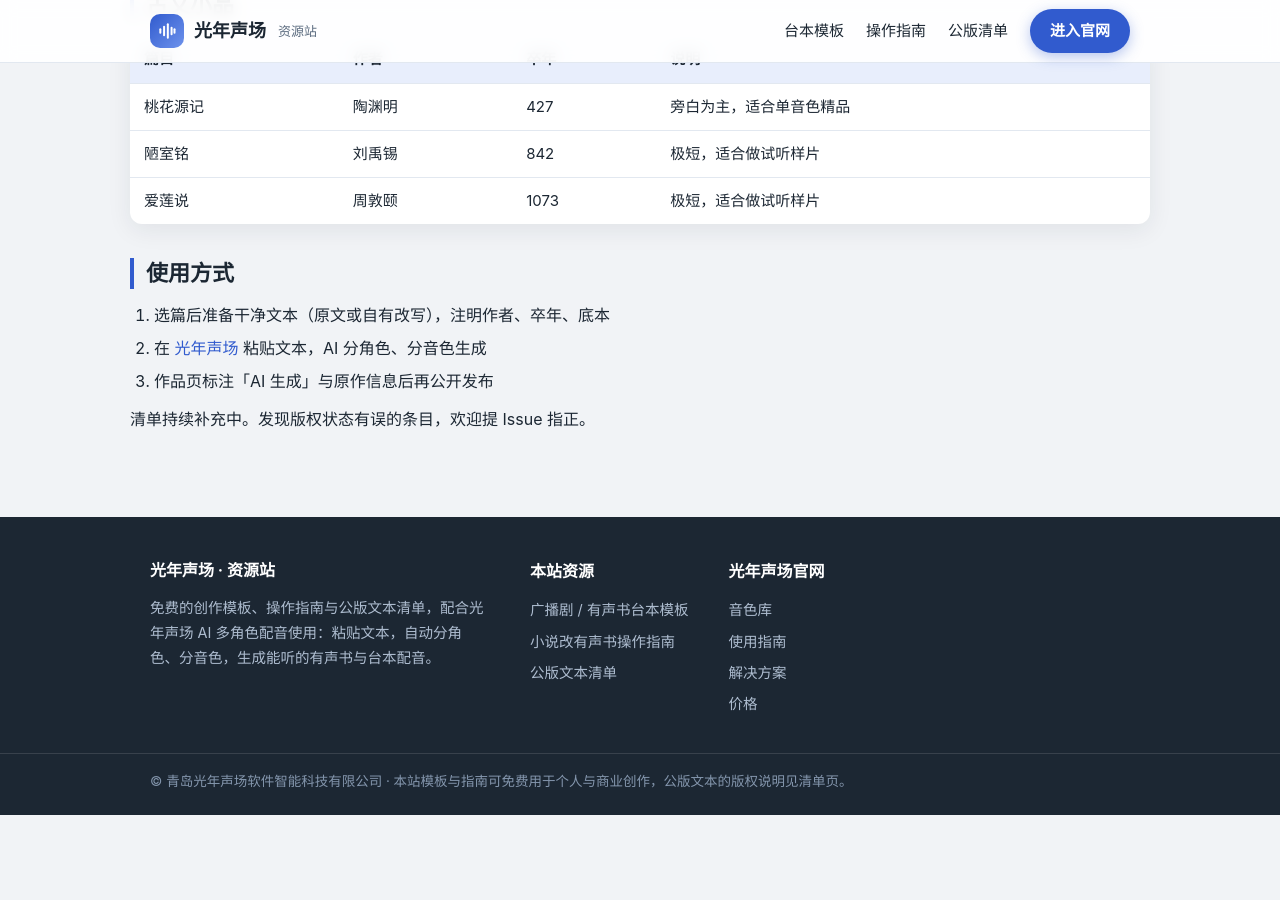
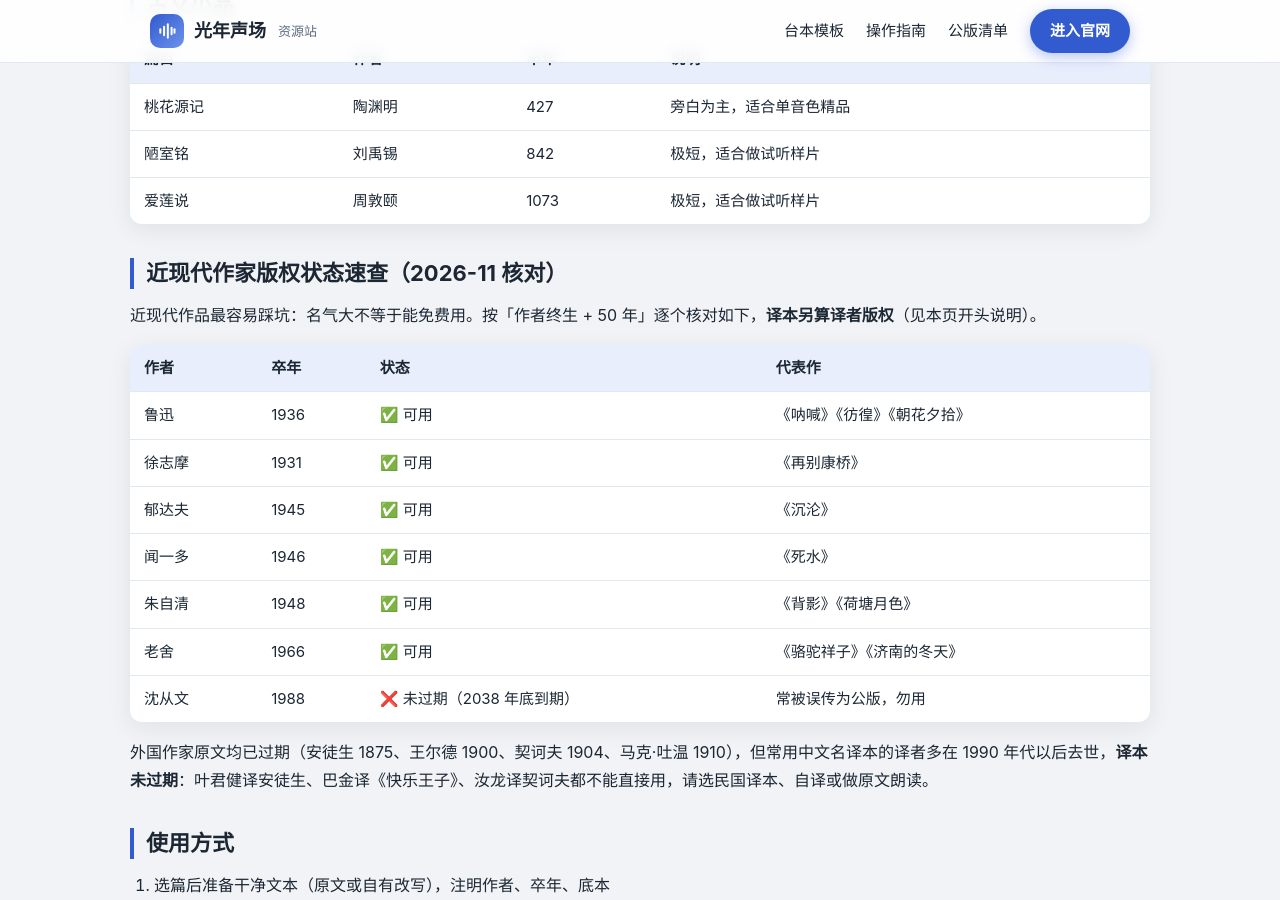
Before and after one commit to shengchang-dev/shengchang-dev.github.io, a Jekyll site: the page built from classics/index.md, in a window 1280 px wide and 900 px high, scrolled down 1157 px. Built offline with Jekyll 4.4.1, drawn with Linux system fonts in a browser that asks for light colours; before the commit the page ends 1972 px from its top, so only the background shows below that.

Commit message:
Expand classics copyright table

```diff
--- a/classics/index.md
+++ b/classics/index.md
@@ -40,6 +40,22 @@ description: 可合法改编与配音的公版文本清单：成语寓言、民
 | 陋室铭 | 刘禹锡 | 842 | 极短，适合做试听样片 |
 | 爱莲说 | 周敦颐 | 1073 | 极短，适合做试听样片 |
 
+## 近现代作家版权状态速查（2026-11 核对）
+
+近现代作品最容易踩坑：名气大不等于能免费用。按「作者终生 + 50 年」逐个核对如下，**译本另算译者版权**（见本页开头说明）。
+
+| 作者 | 卒年 | 状态 | 代表作 |
+| --- | --- | --- | --- |
+| 鲁迅 | 1936 | ✅ 可用 | 《呐喊》《彷徨》《朝花夕拾》 |
+| 徐志摩 | 1931 | ✅ 可用 | 《再别康桥》 |
+| 郁达夫 | 1945 | ✅ 可用 | 《沉沦》 |
+| 闻一多 | 1946 | ✅ 可用 | 《死水》 |
+| 朱自清 | 1948 | ✅ 可用 | 《背影》《荷塘月色》 |
+| 老舍 | 1966 | ✅ 可用 | 《骆驼祥子》《济南的冬天》 |
+| 沈从文 | 1988 | ❌ 未过期（2038 年底到期） | 常被误传为公版，勿用 |
+
+外国作家原文均已过期（安徒生 1875、王尔德 1900、契诃夫 1904、马克·吐温 1910），但常用中文名译本的译者多在 1990 年代以后去世，**译本未过期**：叶君健译安徒生、巴金译《快乐王子》、汝龙译契诃夫都不能直接用，请选民国译本、自译或做原文朗读。
+
 ## 使用方式
 
 1. 选篇后准备干净文本（原文或自有改写），注明作者、卒年、底本
```
